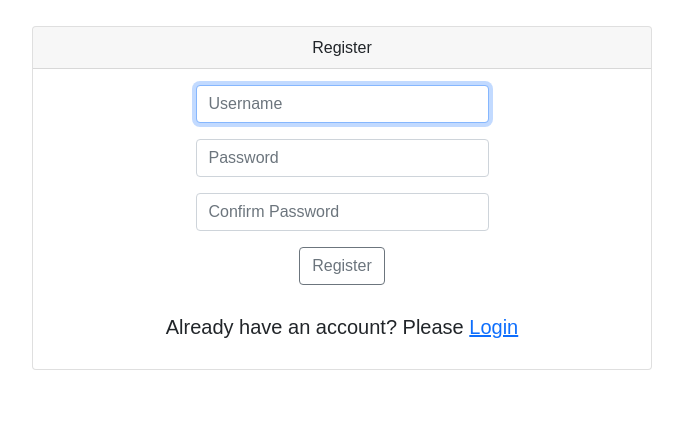
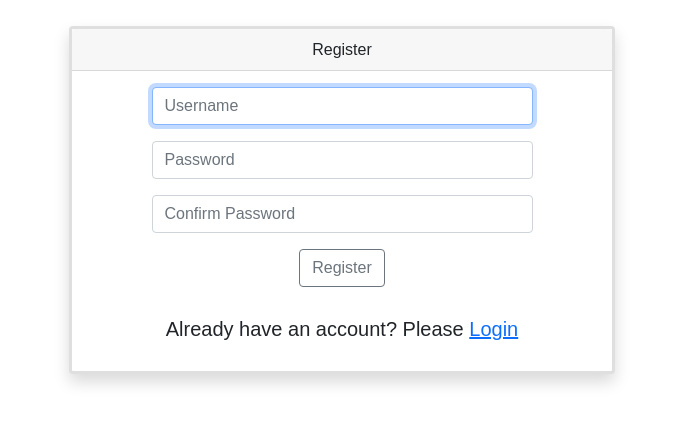
Before and after one commit to pppster/Travel, a Django app: page /register/ in a window 1280 px wide. Shown: the part 78-502 px from the top of the page, without its empty margins (298-981 px from the left). Run offline with Django 4.2, Linux system fonts and the light colour scheme; some libraries are stand-ins or nearby versions.

Commit message:
added analytics tag

```diff
--- a/templates/accounts/register.html
+++ b/templates/accounts/register.html
@@ -7,8 +7,11 @@
 
 {% block content %}
 <br>
+<div class="container">
+    <div class="row">
+        <div class="col-md-12 col-xl-6 mx-auto">
             <center>
-    <div class="card" style="width: 50%;">
+                <div class="card h-100 border-3 shadow">
                     <div class="card-header">
                         Register
                     </div>
@@ -52,9 +55,9 @@
                                         document.getElementById("id_password1").classList.add("form-control");
                                         document.getElementById("id_password2").classList.add("form-control");
 
-                            document.getElementById("id_username").style.width = "50%";
-                            document.getElementById("id_password1").style.width = "50%";
-                            document.getElementById("id_password2").style.width = "50%";
+                                        document.getElementById("id_username").style.width = "75%";
+                                        document.getElementById("id_password1").style.width = "75%";
+                                        document.getElementById("id_password2").style.width = "75%";
                                     </script>
 
 
@@ -73,6 +76,10 @@
                     </div>
                 </div>
             </center>
+        </div>
+    </div>
+</div>
+
 
 
 {% endblock %}
--- a/templates/article.html
+++ b/templates/article.html
@@ -75,6 +75,7 @@ Article
                 <a href='/login'><button type="button" class="btn btn-outline-secondary">Login to leave a comment</button></a>
               </p>
               {% endif %}
+              <br>
             </div>
           </center>
 
--- a/templates/base.html
+++ b/templates/base.html
@@ -5,6 +5,17 @@
 
 <html lang="en">
   <head>
+
+  <!-- Google tag (gtag.js) -->
+  <script async src="https://www.googletagmanager.com/gtag/js?id=G-8NZ27PKM11"></script>
+  <script>
+    window.dataLayer = window.dataLayer || [];
+    function gtag(){dataLayer.push(arguments);}
+    gtag('js', new Date());
+
+    gtag('config', 'G-8NZ27PKM11');
+  </script>
+
     <!-- Required meta tags -->
     <meta charset="utf-8">
     <meta name="viewport" content="width=device-width, initial-scale=1, shrink-to-fit=no">
@@ -47,7 +58,7 @@
       <!-- Navbar -->
       <nav class="navbar navbar-expand-lg bg-dark navbar-dark">
         <div class="container">
-            <a href="#" class="navbar-brand">My Malaysia</a>
+            <a href="/" class="navbar-brand">My Malaysia</a>
 
             <button
                 class="navbar-toggler"
```
Also changed, not shown: articles/views.py (+5 -4 lines), templates/accounts/login.html (+9 -3 lines), templates/accounts/logout.html (+9 -1 lines), db.sqlite3, media/images/Heinz2.jpg (deleted), media/images/hummer.jpg (deleted). Lines whose indentation alone changed are shown as unchanged.
